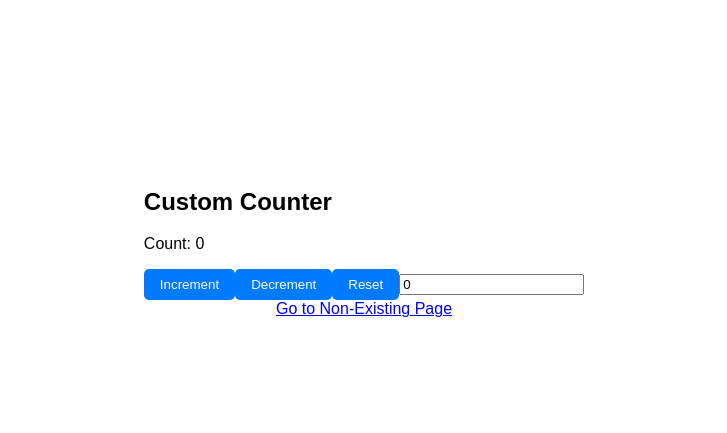
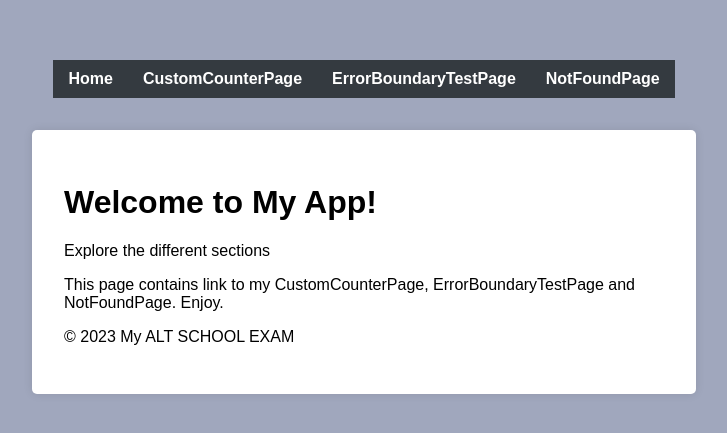
Before and after one commit to Rhe-obot/my-project, a React (Create React App) app: page / in a window 1280 px wide. Shown: the part 157-590 px from the top of the page, without its empty margins (276-1003 px from the left). Built offline with nearby package versions, Linux system fonts and the light colour scheme.

Commit message:
Added some codes

```diff
--- a/public/index.html
+++ b/public/index.html
@@ -24,7 +24,7 @@
       work correctly both with client-side routing and a non-root public URL.
       Learn how to configure a non-root public URL by running `npm run build`.
     -->
-    <title>React App</title>
+    <title>My Counter App</title>
   </head>
   <body>
     <noscript>You need to enable JavaScript to run this app.</noscript>
--- a/src/App.js
+++ b/src/App.js
@@ -1,26 +1,42 @@
+
 import React from 'react';
 import { BrowserRouter as Router, Routes, Route } from 'react-router-dom';
+import Navigation from './Navigation';
 import CustomCounterPage from './CustomCounterPage';
 import NotFoundPage from './NotFoundPage';
 import ErrorBoundaryTestPage from './ErrorBoundaryTestPage';
 import './index.css';
-import { Link } from 'react-router-dom';
 
+const WelcomePage = () => {
+  return (
+    <div className="container">
+      <div className="header">
+        <h1>Welcome to My App!</h1>
+        <p>Explore the different sections </p>
+      </div>
 
-
+      <div className="content">
+        <p>This page contains link to my CustomCounterPage, ErrorBoundaryTestPage and NotFoundPage. Enjoy.</p>
+      </div>
+      <div className="footer">
+        <p>&copy; 2023 My ALT SCHOOL EXAM</p>
+      </div>
+    </div>
+  );
+};
 
 const App = () => {
   return (
     <Router>
-       <Routes>
-        <Route path="/" element={<CustomCounterPage />} />
+      <Navigation /> {/* Include the Navigation component here */}
+      <Routes>
+        <Route path="/" element={<WelcomePage />} />
+        <Route path="/custom-counter" element={<CustomCounterPage />} />
         <Route path="/error" element={<ErrorBoundaryTestPage />} />
-        <Route path="*" element={<NotFoundPage />} />
-        </Routes>
-        <Link to="/nonexistentpage">Go to Non-Existing Page</Link>
-        </Router>
+        <Route path="/404" element={<NotFoundPage />} />
+      </Routes>
+    </Router>
   );
-
 };
 
 export default App;
--- a/src/CustomCounterPage.js
+++ b/src/CustomCounterPage.js
@@ -1,12 +1,12 @@
 import React from 'react';
 import useCounter from './useCounter';
-import ErrorBoundaryTestPage from './ErrorBoundaryTestPage';
+
 
 const CustomCounterPage = () => {
   const { count, increment, decrement, reset, setValue } = useCounter();
 
   return (
-    <ErrorBoundaryTestPage>
+
       <div>
         <h2>Custom Counter</h2>
         <p>Count: {count}</p>
@@ -19,7 +19,8 @@ const CustomCounterPage = () => {
           onChange={(e) => setValue(parseInt(e.target.value))}
         />
       </div>
-    </ErrorBoundaryTestPage>
+
+
   );
 };
 
--- a/src/ErrorBoundaryTestPage.js
+++ b/src/ErrorBoundaryTestPage.js
@@ -5,25 +5,20 @@ class ErrorBoundaryTestPage extends React.Component {
     super(props);
     this.state = {
       hasError: false,
-      error: null,
     };
   }
 
   static getDerivedStateFromError(error) {
-    return { hasError: true, error };
+    return { hasError: true };
   }
 
   render() {
     if (this.state.hasError) {
-      return (
-        <div style={{ padding: '20px', backgroundColor: '#ffcccc', borderRadius: '5px', border: '1px solid #ff9999' }}>
-          <h2>Oops! Something went wrong.</h2>
-          <p>{this.state.error.message}</p>
-        </div>
-      );
+      // If an error occurs, render an error message
+      return <h2>Something went wrong.</h2>;
     }
 
-    return this.props.children;
+    return <h2>Something went wrong. Please try again later.</h2>;
   }
 }
 
--- /dev/null
+++ b/src/Navigation.js
@@ -0,0 +1,15 @@
+import React from 'react';
+import { Link } from 'react-router-dom';
+
+const Navigation = () => {
+  return (
+    <div className="navbar">
+      <Link to="/">Home</Link>
+      <Link to="/custom-counter">CustomCounterPage</Link>
+      <Link to="/error">ErrorBoundaryTestPage</Link>
+      <Link to="/404">NotFoundPage</Link>
+    </div>
+  );
+};
+
+export default Navigation;
--- a/src/index.css
+++ b/src/index.css
@@ -3,7 +3,7 @@ body {
     margin: 0;
     padding: 0;
     font-family: Arial, sans-serif;
-    background-color: #f4f4f4;
+    background-color: #858fb09f;
   }
 
   #root {
@@ -12,7 +12,7 @@ body {
     align-items: center;
     justify-content: center;
     min-height: 100vh;
-    background-color: #ffffff;
+    background-color: #26214f1f;
     box-shadow: 0px 0px 10px 0px rgba(0, 0, 0, 0.1);
   }
 
@@ -56,3 +56,23 @@ body {
   button:hover {
     background-color: #0056b3;
   }
+ .navbar {
+  background-color: #343a40;
+  padding: 10px 0;
+  display: flex;
+  justify-content: center;
+}
+
+/* Link styles */
+.navbar a {
+  color: #fff;
+  text-decoration: none;
+  margin: 0 15px;
+  font-weight: bold;
+  transition: color 0.3s ease;
+}
+
+/* Change link color on hover */
+.navbar a:hover {
+  color: #007bff;
+}
```
